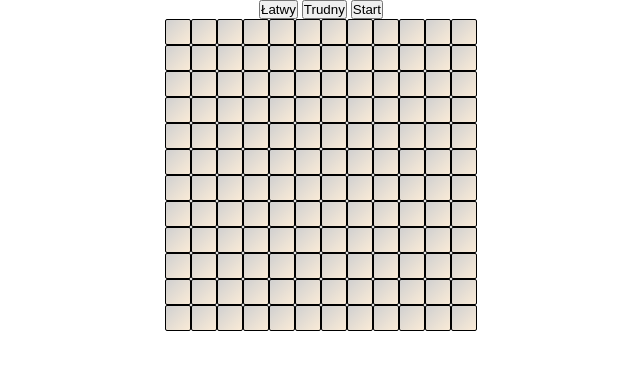
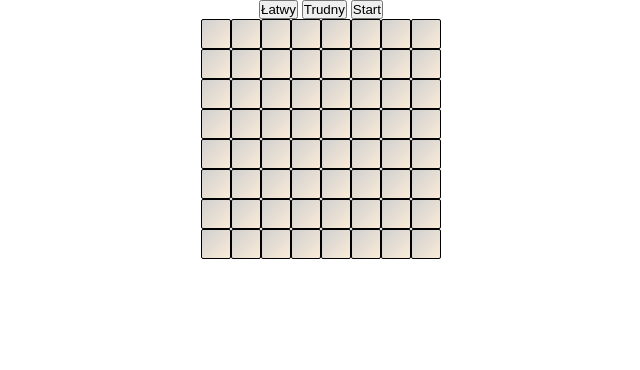
Before and after one commit to ManuLisek/saper-javascript, a website: page index.html in a window 1280 px wide. Shown: the whole page, without its empty margins (319-959 px from the left). Drawn offline with Linux system fonts and the light colour scheme.

Commit message:
Fix icons visibility and gameboard size in start window

```diff
--- a/js/script.js
+++ b/js/script.js
@@ -7,9 +7,9 @@ const bombIcon = '<i class="fas fa-bomb"></i>';
 const flagIcon = '<i class="fas fa-flag"></i>';
 const questionIcon = '<i class="fas fa-question"></i>';
 let bombsArray = [];
-let amountOfBombs = 12;
-let cellsInRow = 12;
-let cellSize = 26;
+let amountOfBombs = 6;
+let cellsInRow = 8;
+let cellSize = 30;
 
 function createGameboard(){
   const size = cellSize * cellsInRow
--- a/sass/style.scss
+++ b/sass/style.scss
@@ -48,6 +48,7 @@ body {
   background: linear-gradient(-45deg, $cell-color-light, $cell-color-dark);
 }
 
-i {
+.fa-flag,
+.fa-question {
   font-size: 14px;
 }
```
Also changed, not shown: css/style.css, 1 other file.
